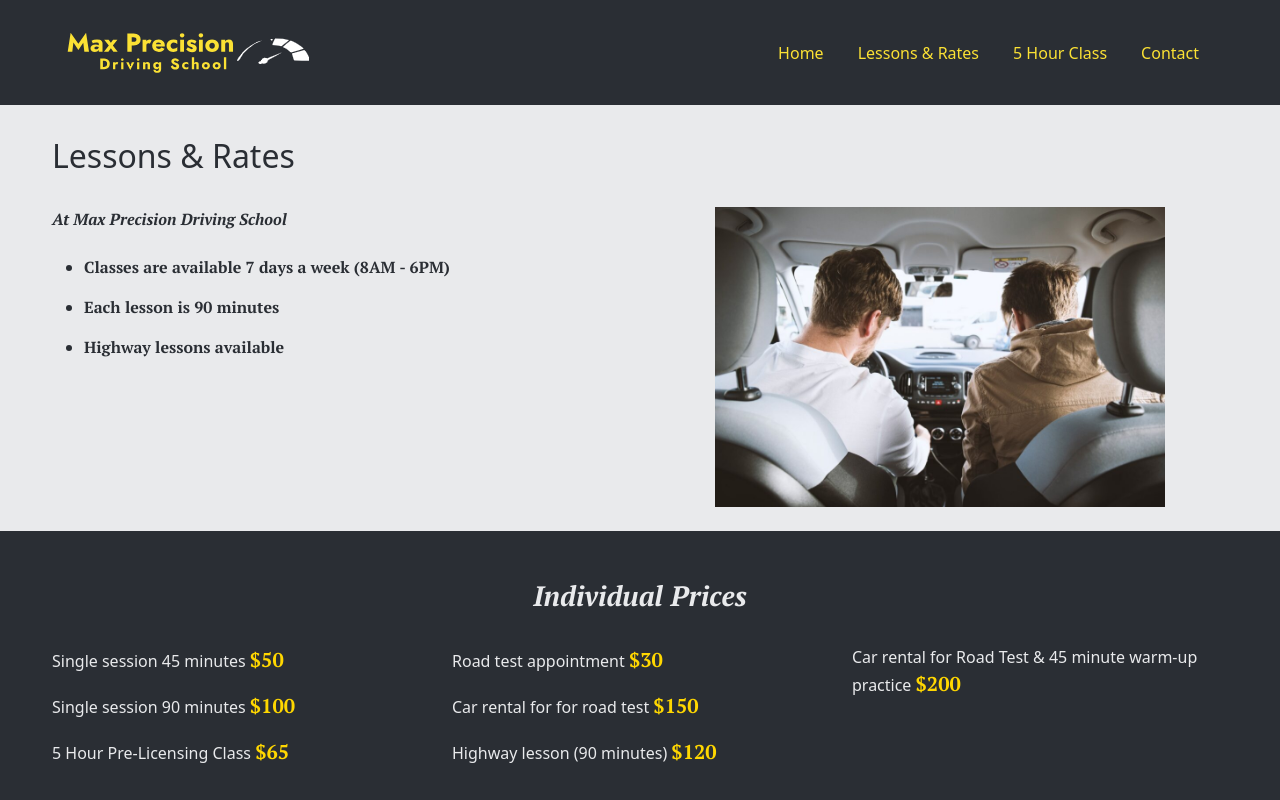
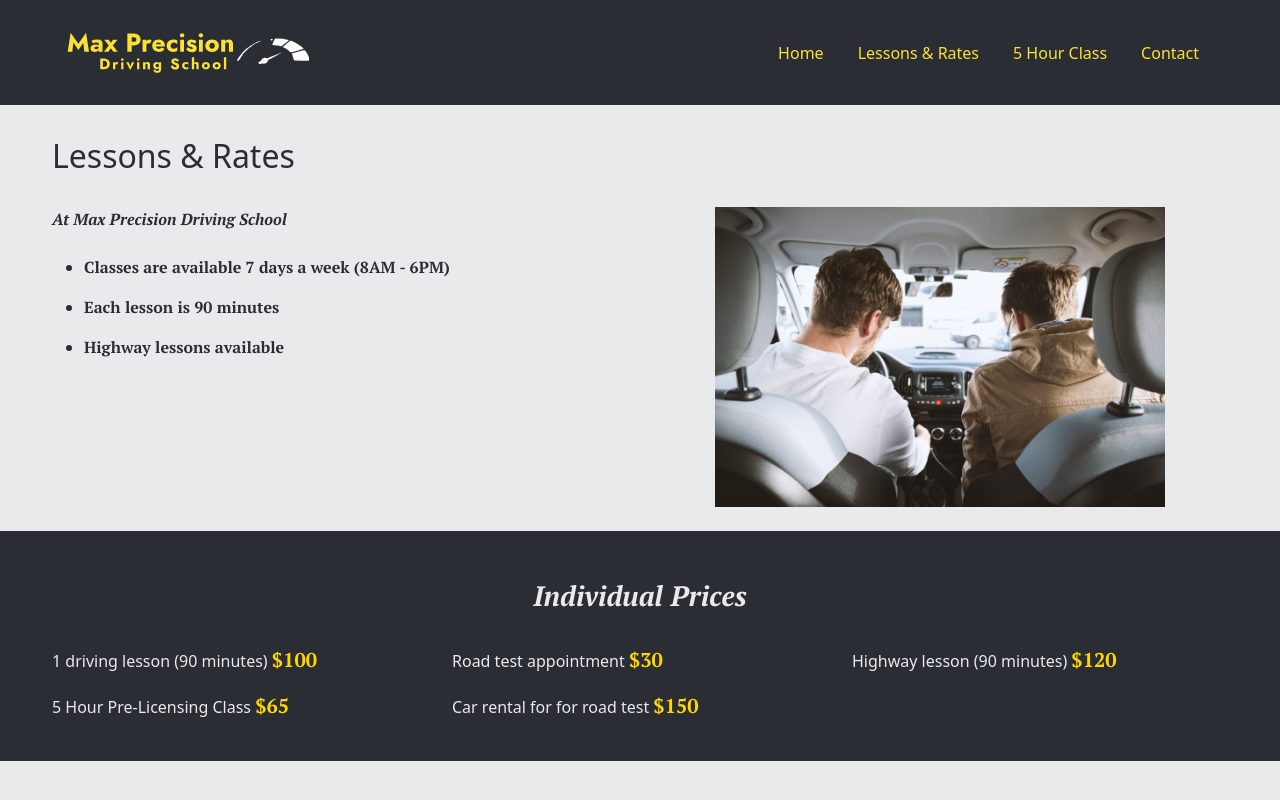
Before and after one commit to max-precision-driving-school/max-precision-driving-school, a React (Vite) app: page /rates in a window 1280 px wide. Shown: the top 800 px of the page. Built offline with nearby package versions, Linux system fonts and the light colour scheme.

Commit message:
Removes single lesson & price

```diff
--- a/src/routes/Rates.jsx
+++ b/src/routes/Rates.jsx
@@ -96,17 +96,15 @@ function Rates() {
 							<h3 className="pt-serif-bold-italic">Individual Prices</h3>
 						</div>
 						<div className="col-12 col-sm-4 text-center text-sm-start">
-							<p>Single session 45 minutes <span className="pt-serif-bold gold-text fs-5">$50</span></p>
-							<p>Single session 90 minutes <span className="pt-serif-bold gold-text fs-5">$100</span></p>
+							<p>1 driving lesson (90 minutes) <span className="pt-serif-bold gold-text fs-5">$100</span></p>
 							<p className="pb-4 pb-sm-0">5 Hour Pre-Licensing Class <span className="pt-serif-bold gold-text fs-5">$65</span></p>
 						</div>
 						<div className="col-12 col-sm-4 text-center text-sm-start">
 							<p>Road test appointment <span className="pt-serif-bold gold-text fs-5">$30</span></p>
 							<p>Car rental for for road test <span className="pt-serif-bold gold-text fs-5">$150</span></p>
-							<p className="pb-4 pb-sm-0">Highway lesson (90 minutes) <span className="pt-serif-bold gold-text fs-5">$120</span></p>
 						</div>
 						<div className="col-12 col-sm-4 text-center text-sm-start">
-							<p>Car rental for Road Test & 45 minute warm-up practice <span className="pt-serif-bold gold-text fs-5">$200</span></p>
+							<p className="pb-4 pb-sm-0">Highway lesson (90 minutes) <span className="pt-serif-bold gold-text fs-5">$120</span></p>
 						</div>
 					</div>
 				</div>
```
